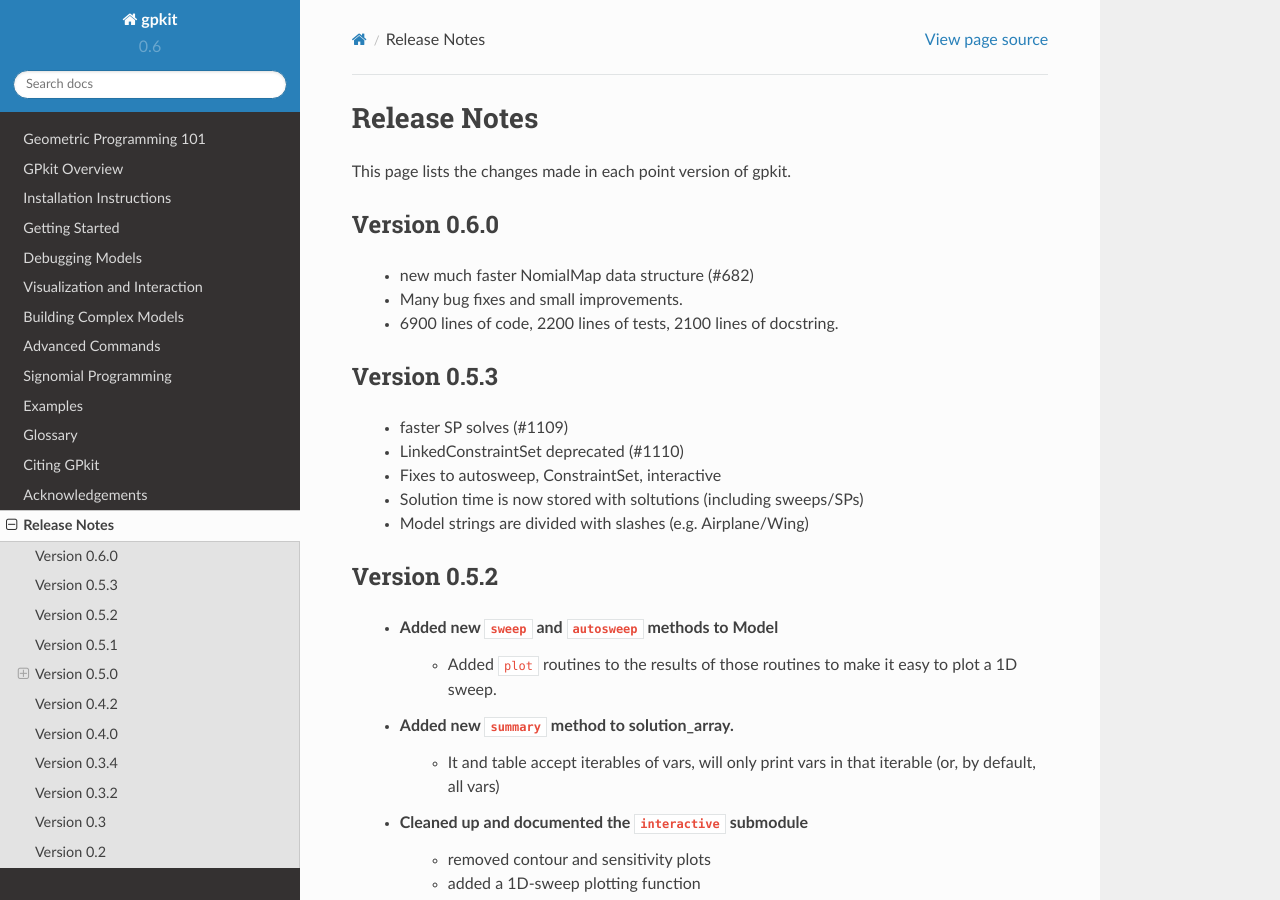
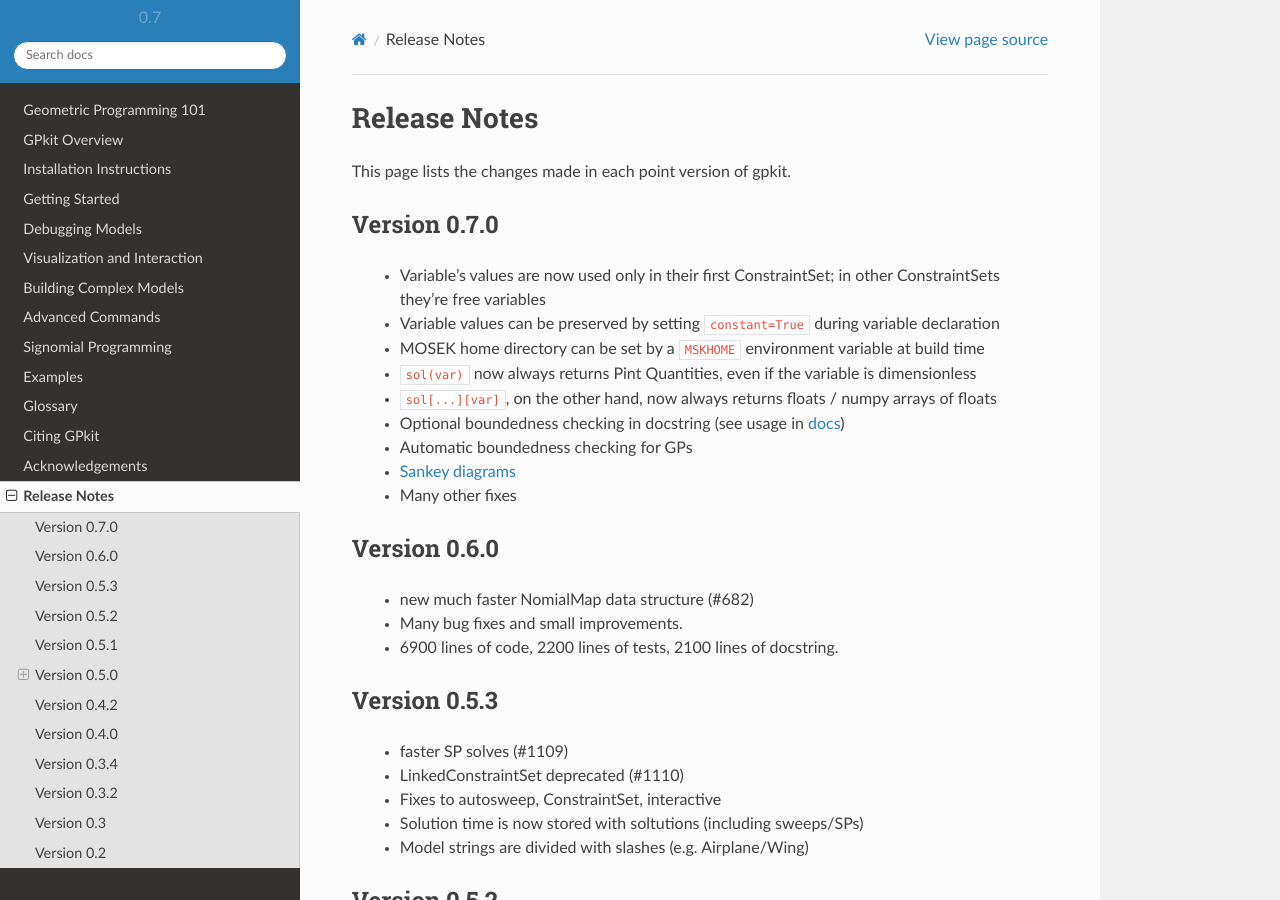
Before and after one commit to convexengineering/gpkit, a Sphinx documentation site: the page built from docs/source/releasenotes.rst, in a window 1280 px wide and 900 px high. Built offline with Sphinx 7.4.7 and the Read the Docs theme 2.0.0, drawn with Linux system fonts in a browser that asks for light colours; some of the changed text lies outside the part shown.

Commit message:
version 0.7.0 as seen on pypi (#1284)

```diff
--- a/docs/source/citinggpkit.rst
+++ b/docs/source/citinggpkit.rst
@@ -4,9 +4,9 @@
 If you use GPkit, please cite it with the following bibtex::
 
     @Misc{gpkit,
-          author={Edward Burnell and Warren Hoburg},
+          author={Edward Burnell},
           title={GPkit software for geometric programming},
           howpublished={\url{https://github.com/convexengineering/gpkit}},
-          year={2017},
-          note={Version 0.6.0}
+          year={2018},
+          note={Version 0.7.0}
          }
--- a/docs/source/conf.py
+++ b/docs/source/conf.py
@@ -48,16 +48,16 @@
 
 # General information about the project.
 project = u'gpkit'
-copyright = u'2017 Edward Burnell and Warren Hoburg'
+copyright = u'2018 Edward Burnell'
 
 # The version info for the project you're documenting, acts as replacement for
 # |version| and |release|, also used in various other places throughout the
 # built documents.
 #
 # The short X.Y version.
-version = '0.6'
+version = '0.7'
 # The full version, including alpha/beta/rc tags.
-release = '0.6.0'
+release = '0.7.0'
 
 # The language for content autogenerated by Sphinx. Refer to documentation
 # for a list of supported languages.
--- a/docs/source/releasenotes.rst
+++ b/docs/source/releasenotes.rst
@@ -2,6 +2,18 @@
 *************
 
 This page lists the changes made in each point version of gpkit.
+
+Version 0.7.0
+=============
+ * Variable's values are now used only in their first ConstraintSet; in other ConstraintSets they're free variables
+ * Variable values can be preserved by setting ``constant=True`` during variable declaration
+ * MOSEK home directory can be set by a ``MSKHOME`` environment variable at build time
+ * ``sol(var)`` now always returns Pint Quantities, even if the variable is dimensionless
+ * ``sol[...][var]``, on the other hand, now always returns floats / numpy arrays of floats
+ * Optional boundedness checking in docstring (see usage in `docs <http://gpkit.readthedocs.io/en/latest/modelbuilding.html#multipoint-analysis-modeling>`_)
+ * Automatic boundedness checking for GPs
+ * `Sankey diagrams <http://gpkit.readthedocs.io/en/latest/visint.html>`_
+ * Many other fixes
 
 Version 0.6.0
 =============
--- a/gpkit/__init__.py
+++ b/gpkit/__init__.py
@@ -1,5 +1,5 @@
 "GP and SP modeling package"
-__version__ = "0.6.0"
+__version__ = "0.7.0"
 
 from ._pint import units, ureg, DimensionalityError
 from .globals import settings
--- a/setup.py
+++ b/setup.py
@@ -25,7 +25,7 @@
 
 LICENSE = """The MIT License (MIT)
 
-Copyright (c) 2017 Edward Burnell and Warren Hoburg
+Copyright (c) 2018 Edward Burnell
 
 Permission is hereby granted, free of charge, to any person obtaining a copy
 of this software and associated documentation files (the "Software"), to deal
@@ -49,11 +49,11 @@
     name="gpkit",
     description="Package for defining and manipulating geometric "
                 "programming models.",
-    author="Edward Burnell and Warren Hoburg",
+    author="Edward Burnell",
     author_email="gpkit@mit.edu",
     url="https://www.github.com/convexengineering/gpkit",
     install_requires=["numpy >= 1.12.1", "pint >= 0.7", "scipy"],
-    version="0.6.0.0",
+    version="0.7.0.0",
     packages=["gpkit", "gpkit.tools", "gpkit.interactive", "gpkit.constraints",
               "gpkit.nomials", "gpkit.tests", "gpkit._mosek", "gpkit._pint"],
     package_data={"gpkit": ["env/*"],
```
Also changed, not shown: 8 other files.
